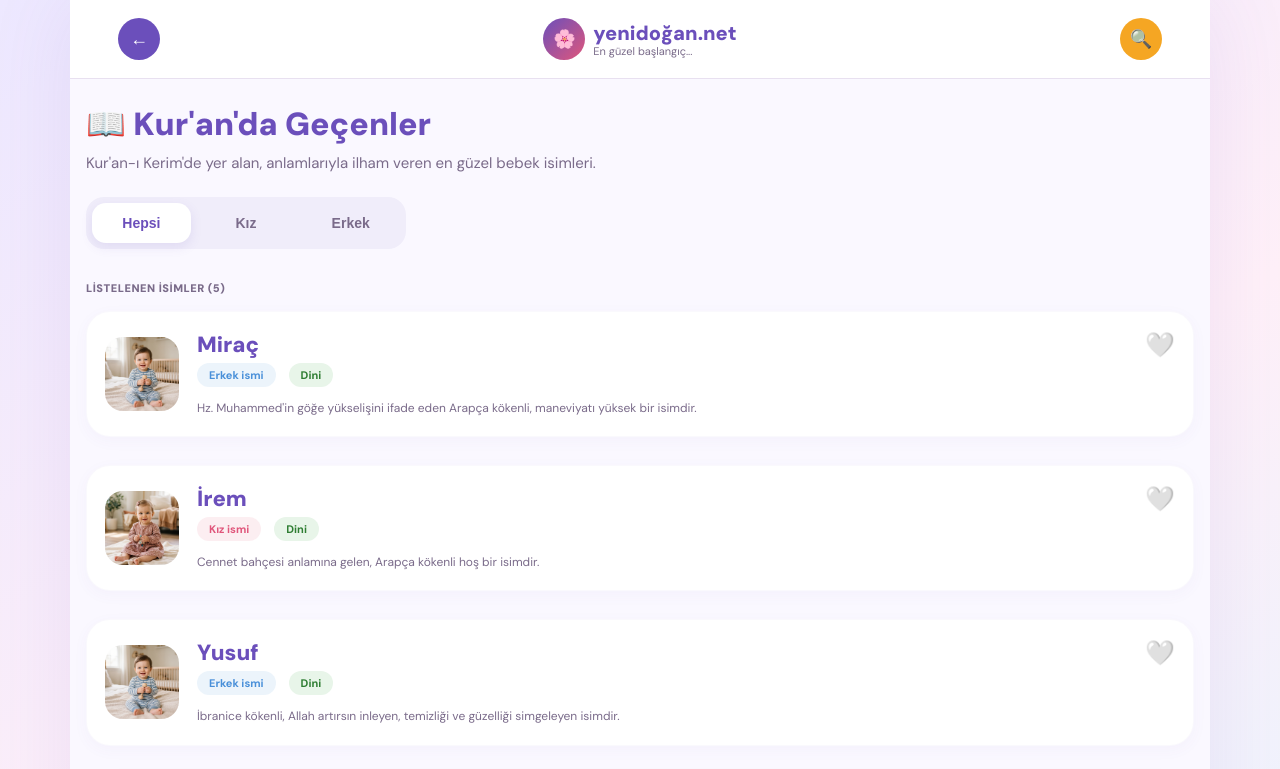
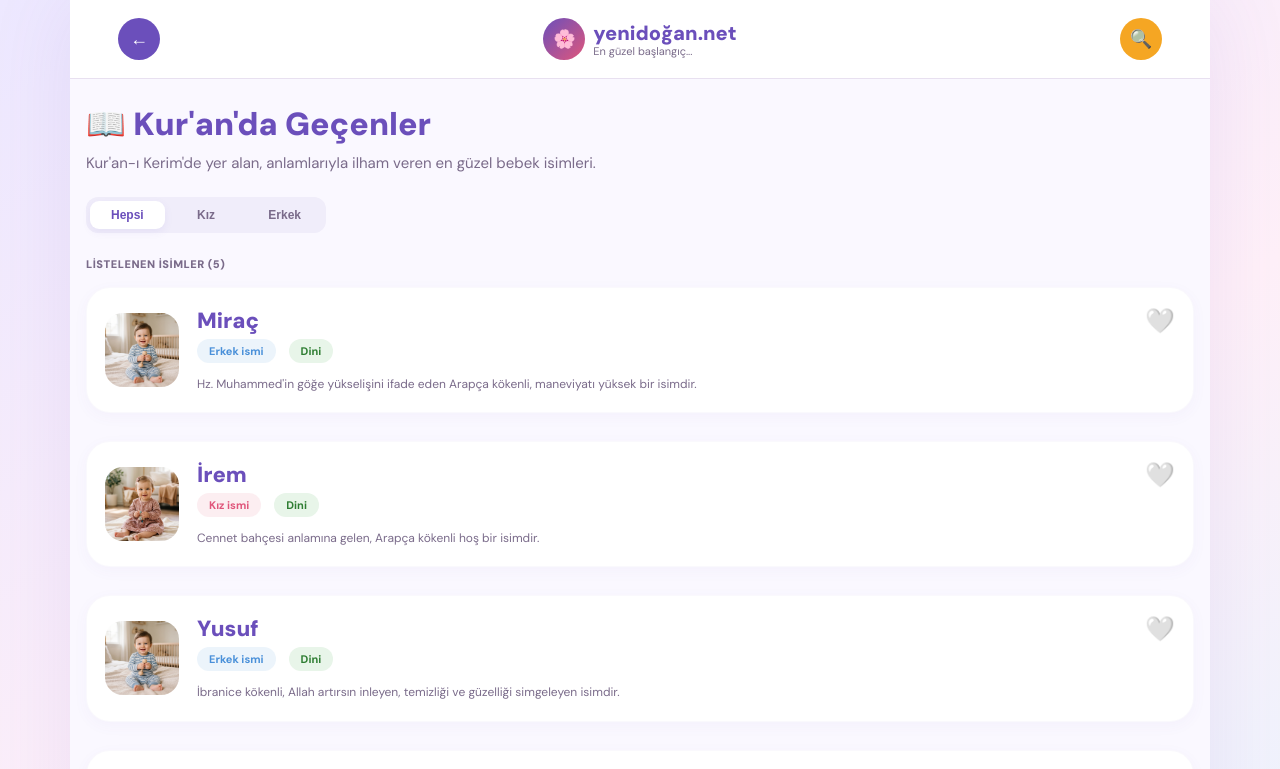
Before and after one commit to afeyza/yenidogan-app, a React (Vite) app: page /quran in a window 1280 px wide. Shown: the top 769 px of the page. Built offline with nearby package versions, Linux system fonts and the light colour scheme.

Commit message:
UI: Kur'anda gecenler sayfasi filtre cubugu boyutlari kucultuldu

```diff
--- a/src/pages/QuranNames.tsx
+++ b/src/pages/QuranNames.tsx
@@ -23,17 +23,17 @@ export const QuranNames = () => {
         </p>
       </div>
 
-      {/* GENDER FILTER BUTTONS */}
-      <div style={{ marginBottom: '32px' }}>
-        <div style={{ display: 'flex', gap: '6px', background: '#f0edfa', padding: '6px', borderRadius: '18px', maxWidth: '320px' }}>
+      {/* GENDER FILTER BUTTONS (COMPACT) */}
+      <div style={{ marginBottom: '24px' }}>
+        <div style={{ display: 'flex', gap: '4px', background: '#f0edfa', padding: '4px', borderRadius: '12px', maxWidth: '240px' }}>
           {['Hepsi', 'Kız', 'Erkek'].map(g => (
             <button
               key={g}
               onClick={() => setGenderFilter(g as any)}
               style={{
-                flex: 1, padding: '12px', borderRadius: '14px', border: 'none', fontSize: '14px', fontWeight: 700, cursor: 'pointer',
+                flex: 1, padding: '7px 10px', borderRadius: '9px', border: 'none', fontSize: '12px', fontWeight: 700, cursor: 'pointer',
                 background: genderFilter === g ? '#fff' : 'transparent',
-                boxShadow: genderFilter === g ? '0 4px 12px rgba(107, 79, 187, 0.12)' : 'none',
+                boxShadow: genderFilter === g ? '0 3px 8px rgba(107, 79, 187, 0.08)' : 'none',
                 color: genderFilter === g ? 'var(--purple)' : 'var(--muted)',
                 transition: 'all 0.2s'
               }}
```
